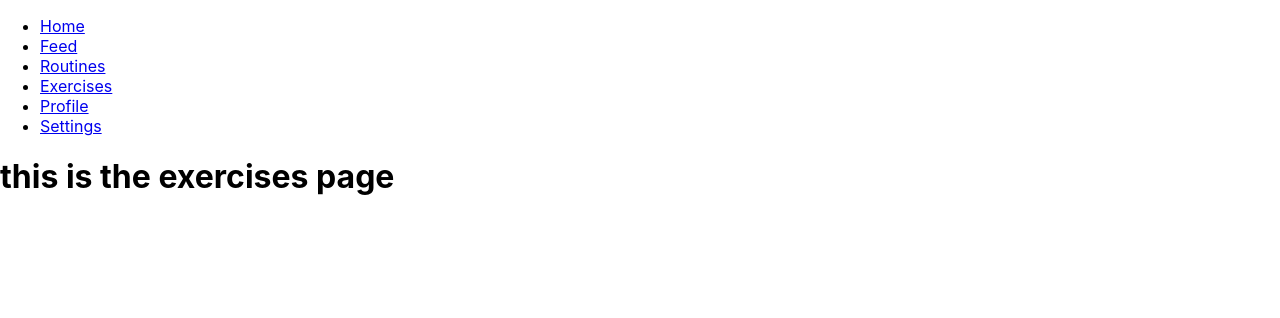
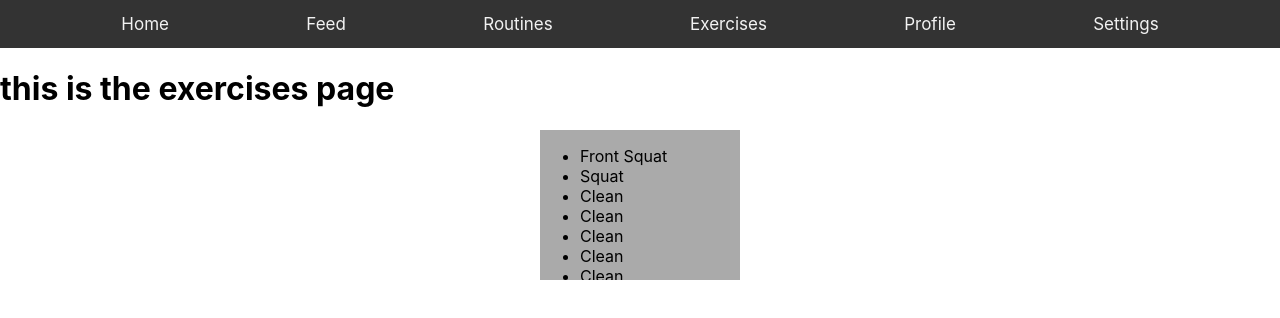
Before and after one commit to yashveer-bika/hevyr, a React (Create React App) app: page /exercises in a window 1280 px wide. Shown: the top 318 px of the page. Built offline with nearby package versions, Linux system fonts and the light colour scheme.

Commit message:
better looking navigation bar

```diff
--- /dev/null
+++ b/src/components/Exercises/ExerciseTable.tsx
@@ -0,0 +1,41 @@
+import React from "react";
+import "../../styles/Exercises.css";
+
+function ExerciseTable() {
+  return (
+      <div className="exerciseTable">
+        <ul>
+            <li> Front Squat </li>
+            <li> Squat </li>
+            <li> Clean </li>
+            <li> Clean </li>
+            <li> Clean </li>
+            <li> Clean </li>
+            <li> Clean </li>
+            <li> Clean </li>
+            <li> Clean </li>
+            <li> Clean </li>
+            <li> Clean </li>
+            <li> Clean </li>
+            <li> Clean </li>
+            <li> Clean </li>
+            <li> Clean </li>
+            <li> Clean </li>
+            <li> Clean </li>
+            <li> Clean </li>
+            <li> Clean </li>
+            <li> Clean </li>
+            <li> Clean </li>
+            <li> Clean </li>
+            <li> Clean </li>
+            <li> Clean </li>
+            <li> Clean </li>
+            <li> Clean </li>
+            <li> Clean </li>
+        </ul>
+      </div>
+
+  );
+}
+
+export default ExerciseTable;
--- /dev/null
+++ b/src/components/NavBar/Button.tsx
@@ -0,0 +1,19 @@
+import React from "react";
+// import {BrowserRouter} from "react-router-dom";
+// import {Route} from "react-router-dom";
+import {Link} from "react-router-dom";
+// import {LinkProps} from "react-router-dom";
+
+// import "../../styles/Navbar.css";
+
+import { NavButtonPair } from "./types";
+
+function Button( props : NavButtonPair) {
+  return (
+    <div className="navButton">
+        <Link to={props.pageName} >{props.displayName}</Link>
+    </div>
+  );
+}
+
+export default Button;
--- /dev/null
+++ b/src/components/NavBar/NewNavBar.tsx
@@ -0,0 +1,31 @@
+import React from "react";
+// import {BrowserRouter} from "react-router-dom";
+// import {Route} from "react-router-dom";
+import {Link} from "react-router-dom";
+import Button from "./Button";
+import { NavButtonPair } from "./types";
+import "../../styles/NavBar.css"
+
+// TODO: if I have issues, it may be the `any` type
+function Navbar( {pages} : any) {
+  const buttons : any = [];
+
+  pages.forEach( (pg : any) => {
+    buttons.push(
+      <Button pageName={pg.pageName} displayName={pg.displayName} />
+    );
+  });
+
+
+
+
+  return (
+    <nav className="navBar">
+
+          {buttons}
+
+    </nav>
+  );
+}
+
+export default Navbar;
--- /dev/null
+++ b/src/components/NavBar/types.tsx
@@ -0,0 +1,2 @@
+export type NavButtonPair = { pageName: string; displayName: string };
+export type Pages = { pages : NavButtonPair[] };
--- a/src/pages/Exercises.tsx
+++ b/src/pages/Exercises.tsx
@@ -1,8 +1,12 @@
 import React from 'react';
+import ExerciseTable from '../components/Exercises/ExerciseTable';
 
 function Exercises() {
     return (
-        <h1>this is the exercises page</h1>
+        <div>
+            <h1>this is the exercises page</h1>
+            <ExerciseTable></ExerciseTable>
+        </div>
     );
 }
 
--- a/src/pages/Layout.tsx
+++ b/src/pages/Layout.tsx
@@ -1,11 +1,23 @@
 import React from "react";
 import {Outlet} from "react-router-dom";
-import Navbar from "../components/NavBar";
+import Navbar from "../components/NavBar/NewNavBar";
+import { NavButtonPair } from "../components/NavBar/types";
+
+const pages : NavButtonPair[] = [
+  {pageName: "/", displayName: "Home"},
+  {pageName: "/feed", displayName: "Feed"},
+  {pageName: "/routines", displayName: "Routines"},
+  {pageName: "/exercises", displayName: "Exercises"},
+  {pageName: "/profile", displayName: "Profile"},
+  {pageName: "/settings", displayName: "Settings"}
+];
+
+// TODO: pass `pages` into the Navbar
 
 const Layout = () => {
   return (
     <>
-      <Navbar />
+      <Navbar pages={ pages } />
       <Outlet />
     </>
   );
--- /dev/null
+++ b/src/styles/Exercises.css
@@ -0,0 +1,13 @@
+.exerciseTable {
+    flex: 1;
+    background: #aaa;
+    height: 150px;
+    width: 200px;
+    overflow-y: scroll;
+    margin: 0 auto
+  }
+
+.filterableExerciseTable {
+  width: 300px;
+  background: rgb(141, 91, 91);
+}
--- /dev/null
+++ b/src/styles/NavBar.css
@@ -0,0 +1,41 @@
+.navButton {
+    display: 'flex';
+    justify-content: 'Right';
+    align-items: 'Right';
+    height: '100vh'
+}
+
+.navBar {
+    display: grid;
+    grid-template-columns: auto auto auto auto auto auto;
+    justify-content: space-evenly;
+    align-content: center;
+}
+
+/* Add a black background color to the top navigation */
+.navBar {
+    background-color: #333;
+    overflow: hidden;
+  }
+
+  /* Style the links inside the navigation bar */
+  .navBar a {
+    float: left;
+    color: #f2f2f2;
+    text-align: center;
+    padding: 14px 16px;
+    text-decoration: none;
+    font-size: 17px;
+  }
+
+  /* Change the color of links on hover */
+  .navBar a:hover {
+    background-color: #ddd;
+    color: black;
+  }
+
+  /* Add a color to the active/current link */
+  .navBar a.active {
+    background-color: #04AA6D;
+    color: white;
+  }
```
Also changed, not shown: src/components/Exercises/FilterableExerciseTable.tsx (added, +12 -0 lines), src/components/NavBar/NavBar.tsx (renamed from src/components/NavBar.tsx).
